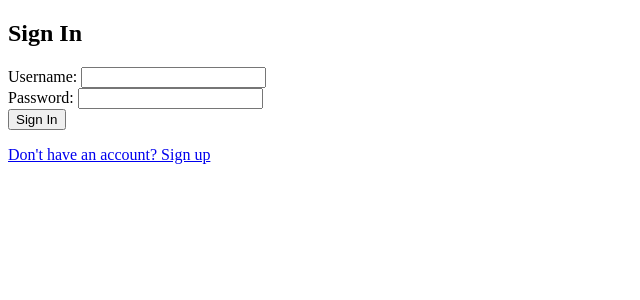
After one commit to Taspee/Twitter_but_in_django, a Django app: page /signup/ in a window 1280 px wide. The commit adds this page. Shown: the top 300 px of the page, without its empty margins (0-640 px from the left). Run offline with Django 5.2, Linux system fonts and the light colour scheme.

Commit message:
signup funcional

```diff
--- a/twitter_app/templates/login.html
+++ b/twitter_app/templates/login.html
@@ -22,6 +22,10 @@
             <br>
             <button type="submit">Login</button>
         </form>
+        <div>
+            <p>Don't have an account?</p>
+            <a href="/signup/"><button type="button">Sign Up</button></a>
+        </div>
     </main>
     <footer>
         <p>&copy; 2024 Twitter, Inc.</p>
--- /dev/null
+++ b/twitter_app/templates/signup.html
@@ -0,0 +1,26 @@
+<!DOCTYPE html>
+<html lang="en">
+<head>
+    <meta charset="UTF-8">
+    <meta name="viewport" content="width=device-width, initial-scale=1.0">
+    <title>Sign In</title>
+</head>
+<body>
+    <div class="container">
+        <h2>Sign In</h2>
+        <form method="post">
+            {% csrf_token %}
+            <div class="form-group">
+                <label for="username">Username:</label>
+                <input type="text" id="username" name="username" required>
+            </div>
+            <div class="form-group">
+                <label for="password">Password:</label>
+                <input type="password" id="password" name="password" required>
+            </div>
+            <button type="submit">Sign In</button>
+        </form>
+        <p><a href="{% url 'signup' %}">Don't have an account? Sign up</a></p>
+    </div>
+</body>
+</html>
--- a/twitter_app/urls.py
+++ b/twitter_app/urls.py
@@ -4,4 +4,5 @@ from . import views
 urlpatterns = [
     path('', views.login_view, name='login'),
     path('login/', views.login_view, name='login'),
+    path('signup/', views.signup_view, name='signup'),
 ]
--- a/twitter_app/views.py
+++ b/twitter_app/views.py
@@ -5,4 +5,7 @@ def login_view(request):
     return render(request, 'login.html')
 #home view
 def home_view(request):
+
     return render(request, 'home.html')
+def signup_view(request):
+    return render(request, 'signup.html')
```
